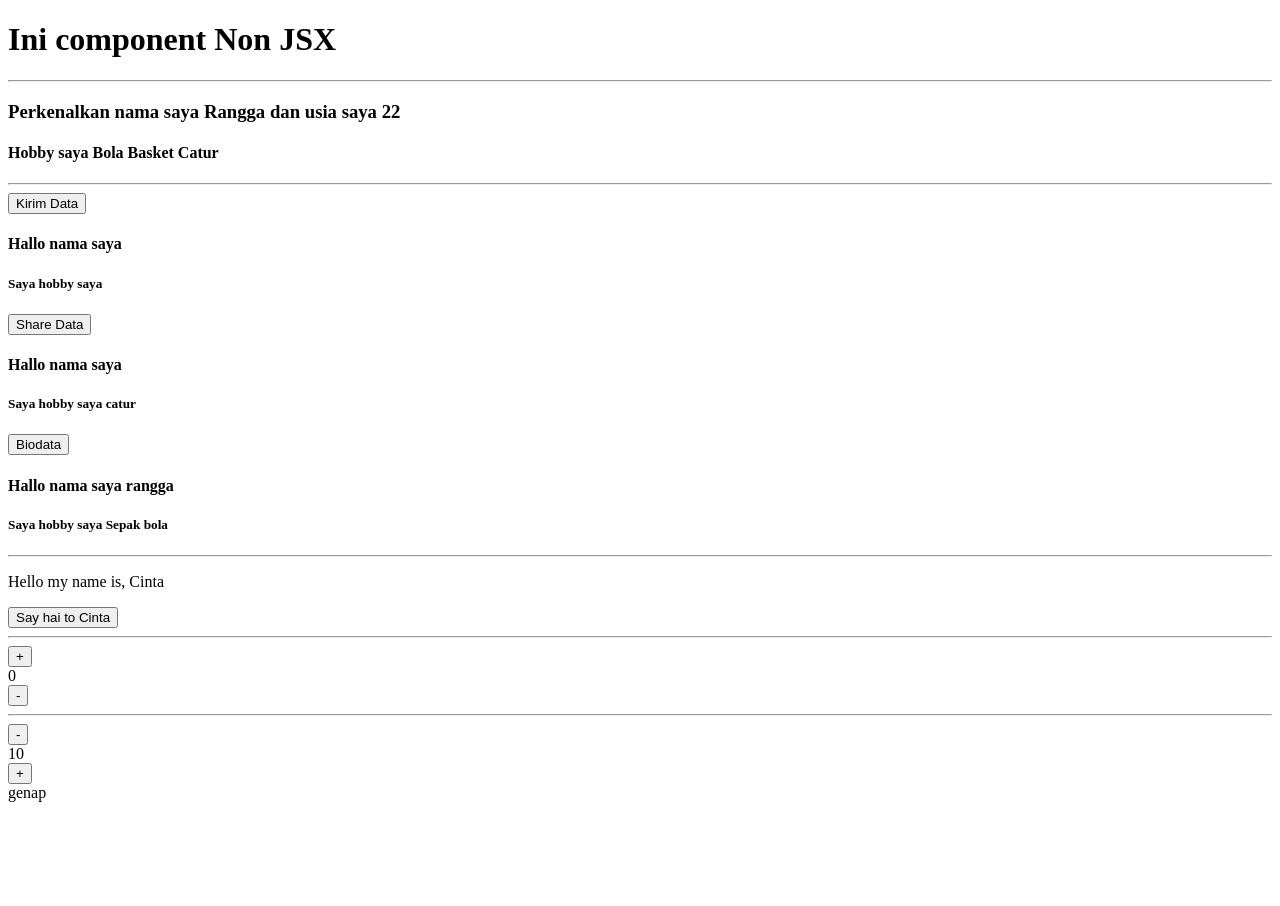
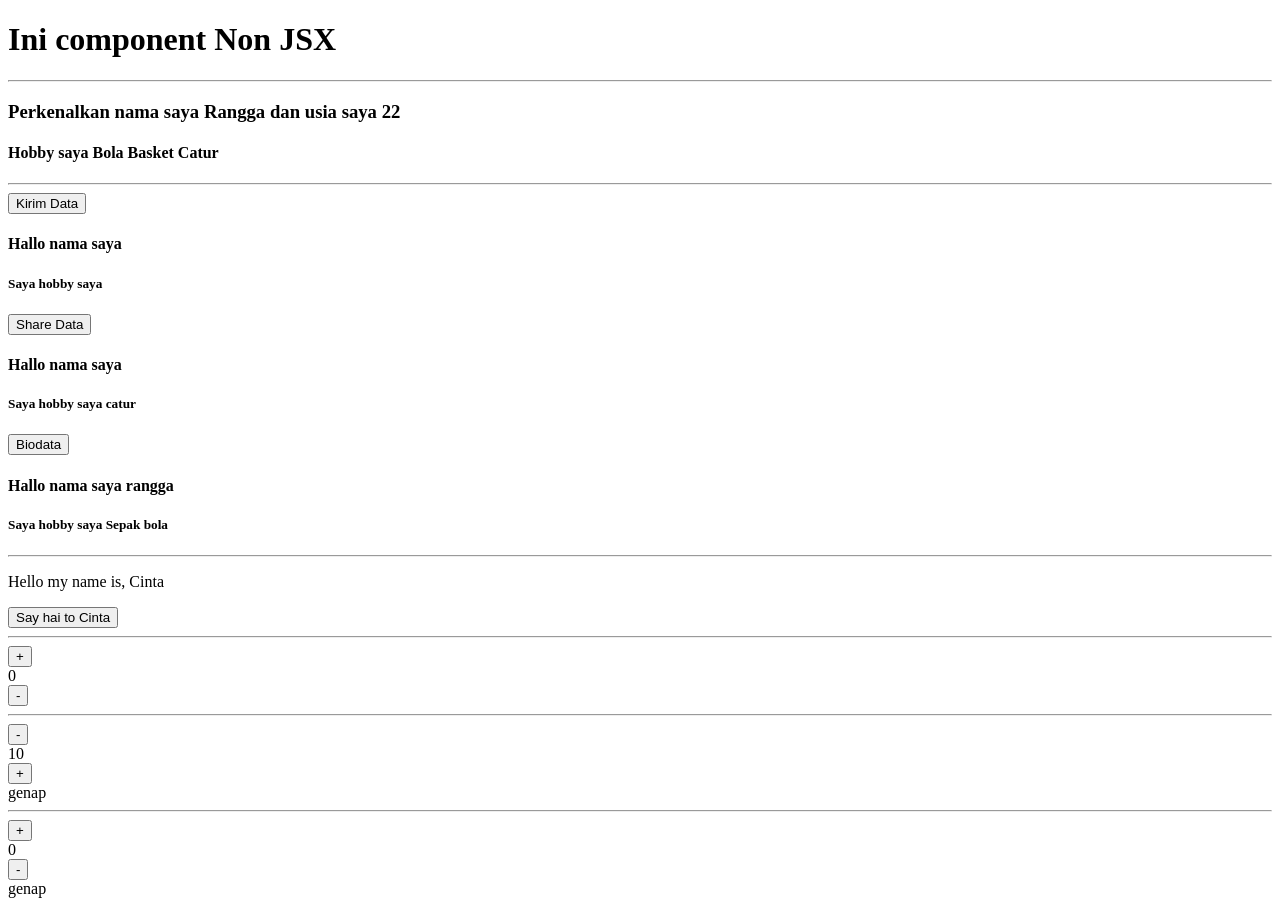
Before and after one commit to iqbalrivaldi28/Learn-React-Fundamental-1, a React (Vite) app: page / in a window 1280 px wide. Before the commit the page ends 810 px from the top, so only its background shows below. Built offline with nearby package versions, Linux system fonts and the light colour scheme.

Commit message:
feat: add conditional rendering ternary operator

```diff
--- a/src/App.jsx
+++ b/src/App.jsx
@@ -1,4 +1,5 @@
 import ConditionalRederingIfElse from './components/Conditional-Rendering-IfElse';
+import ConditionalRenderingTernaryOperator from './components/Conditional-Rendering-Ternary-Operator';
 import EventHandler from './components/Event-Hanlder';
 import JsxNonJsx from './components/Jsx-NonJsx';
 import PropsReusableComponent from './components/Props-Reusable-Component';
@@ -32,6 +33,9 @@ function App() {
       <hr />
       <ConditionalRederingIfElse />
 
+      <hr />
+      <ConditionalRenderingTernaryOperator />
+
     </>
   );
 }
--- /dev/null
+++ b/src/components/Conditional-Rendering-Ternary-Operator.jsx
@@ -0,0 +1,26 @@
+import { useState } from "react";
+
+const ConditionalRenderingTernaryOperator = () => {
+  const [counter, setCounter] = useState(0);
+
+  const handleIncrement = () => {
+    setCounter(counter + 1);
+  };
+
+  const handleDecrement = () => {
+    if (counter > 0) {
+      setCounter(counter - 1);
+    }
+  };
+
+  return (
+    <>
+      <button onClick={handleIncrement}>+</button>
+      <div>{counter}</div>
+      <button onClick={handleDecrement}>-</button>
+      <div>{counter % 2 === 0 ? 'genap' : 'ganjil'}</div>
+    </>
+  );
+};
+
+export default ConditionalRenderingTernaryOperator;
```
